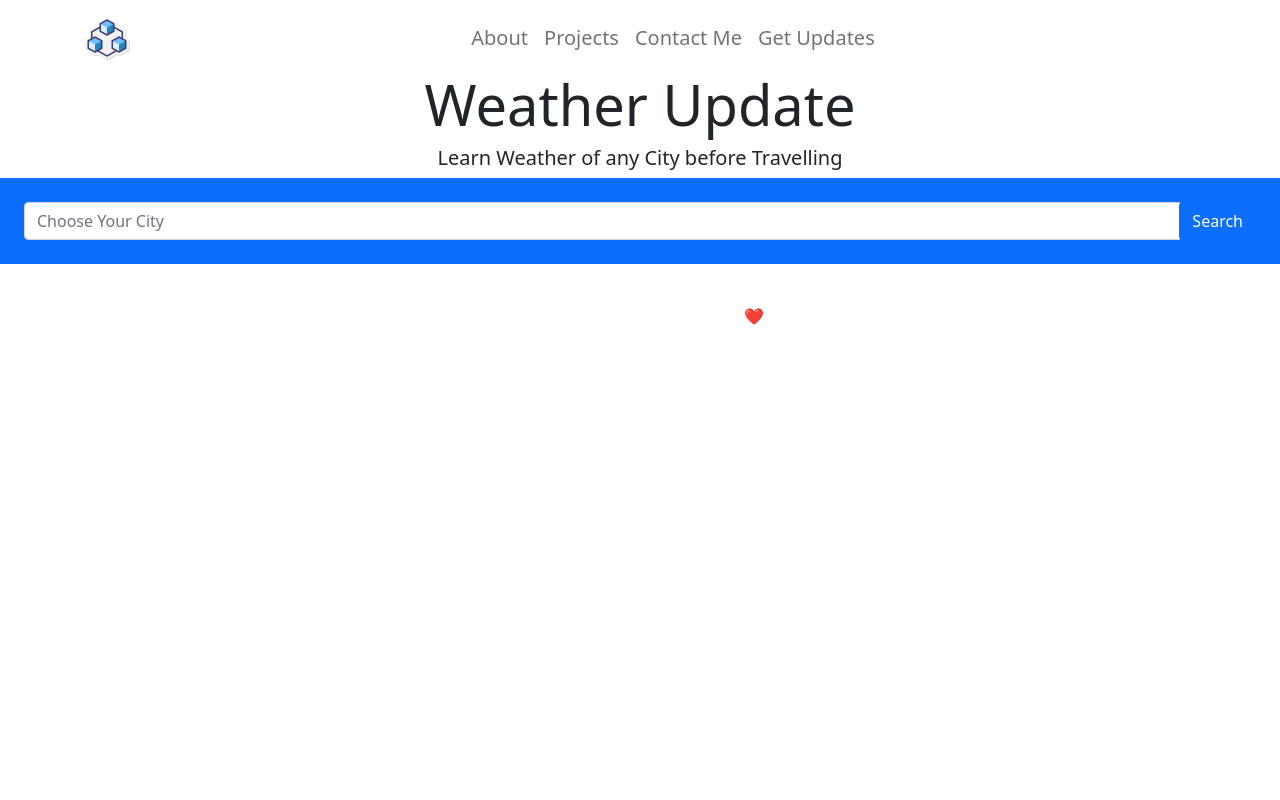
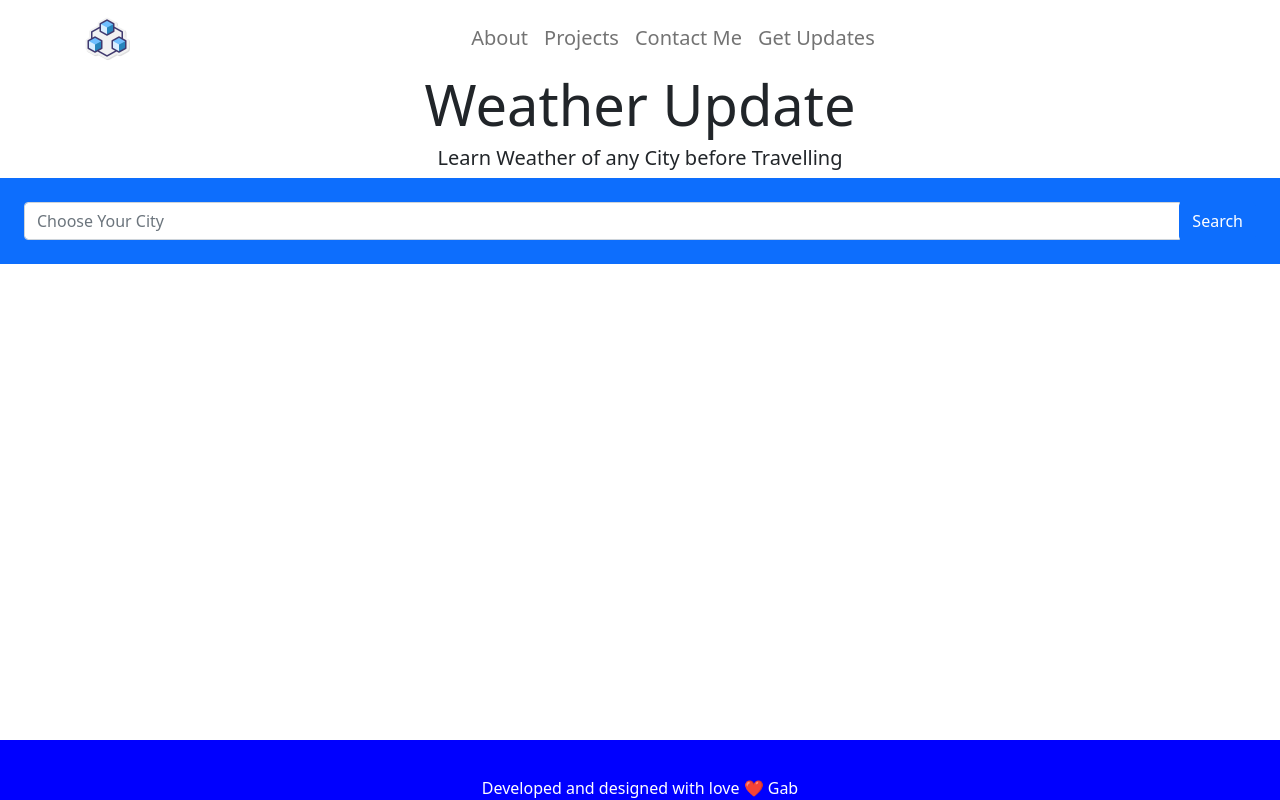
Before and after one commit to waregagbagbo/Co.Lab, a Django app: page /weather in a window 1280 px wide. Run offline with Django 4.2, Linux system fonts and the light colour scheme; some libraries are stand-ins or nearby versions.

Commit message:
fixed the hanging footer to fixed apects

```diff
--- a/portfolio/templates/base.html
+++ b/portfolio/templates/base.html
@@ -8,20 +8,29 @@
         <link href="https://cdn.jsdelivr.net/npm/bootstrap@5.0.2/dist/css/bootstrap.min.css" rel="stylesheet" integrity="sha384-EVSTQN3/azprG1Anm3QDgpJLIm9Nao0Yz1ztcQTwFspd3yD65VohhpuuCOmLASjC" crossorigin="anonymous">
         <link rel="stylesheet" href="https://cdn.jsdelivr.net/npm/bootstrap-icons@1.10.5/font/bootstrap-icons.css">
         <link rel="stylesheet" href="https://unpkg.com/aos@next/dist/aos.css" />
-       <link rel="stylesheet" href= {% static 'css/style.css' %} type="text">
+        <link rel="stylesheet" type='text' href= "{% static 'css/style.css' %}" />
         <script src="https://kit.fontawesome.com/780e8a9c06.js" crossorigin="anonymous"></script>
 
-        <!--<style>
+        <style>
+          *{
+            margin:0;
+            padding:0;
+          }
+          body{
+
+          }
             .footer {
-              background-color:#f2f2f2;
+              background-color:blue;
               padding: 20px;
-              text-align: center;
+              text-align:center;
               position:fixed;
               left:0;
               bottom:0;
               width:100%;
+              height:60px;
+              margin-top:40px;
             }
-          </style>-->
+          </style>
     </head>
     <body>
         {% include 'partials/header.html'%}
@@ -32,15 +41,10 @@
         {% endblock %}
 
 
-        <footer class="footer navbar-fixed-bottom">
-          <div class="container">
-              <div class="row">
-                <p class="fw-light lh-5  text-center pt-3 text-white">Developed and designed with love ❤️ Gab</p>
-
-              </div>
-          </div>
-        <script src="https://cdn.jsdelivr.net/npm/bootstrap@5.0.2/dist/js/bootstrap.bundle.min.js" integrity="sha384-MrcW6ZMFYlzcLA8Nl+NtUVF0sA7MsXsP1UyJoMp4YLEuNSfAP+JcXn/tWtIaxVXM" crossorigin="anonymous"></script>
-        <script src="https://unpkg.com/aos@next/dist/aos.js"></script>
+        <footer class="footer">
+              <p class="fw-light lh-5  text-center pt-3 text-white">Developed and designed with love ❤️ Gab</p>
+          <script src="https://cdn.jsdelivr.net/npm/bootstrap@5.0.2/dist/js/bootstrap.bundle.min.js" integrity="sha384-MrcW6ZMFYlzcLA8Nl+NtUVF0sA7MsXsP1UyJoMp4YLEuNSfAP+JcXn/tWtIaxVXM" crossorigin="anonymous"></script>
+          <script src="https://unpkg.com/aos@next/dist/aos.js"></script>
       </footer>
     </body>
 </html>
--- a/portfolio/templates/pages/contact.html
+++ b/portfolio/templates/pages/contact.html
@@ -2,7 +2,7 @@
   <div class="container-fluid" style="margin-left:-20px;margin-top:150px;">
     <div class="row">
       <div class="col">
-        <h2 class="text-capitalize fs-1 fw-light ">Contact Me &#128231</h2>
+        <h2 class="text-capitalize fs-1 fw-light ">Lets Connect!&#128231</h2>
         <p class="text-dark fs-5 fw-light lh-3">
           If you ever want to grab a coffee/bubble tea (virtually)or just want a quick chat -<br/>you
            can find me on social media or you can send me a message here!
--- /dev/null
+++ b/portfolio/templates/partials/footer.html
@@ -0,0 +1 @@
+{% load static %}
--- a/static/css/style.css
+++ b/static/css/style.css
@@ -9,6 +9,7 @@ body{
 
 }
 /*about image*/
-#about-image{
-    height:80px;
+footer{
+    margin-top:0px;
+    background-color:red;
 }
```
